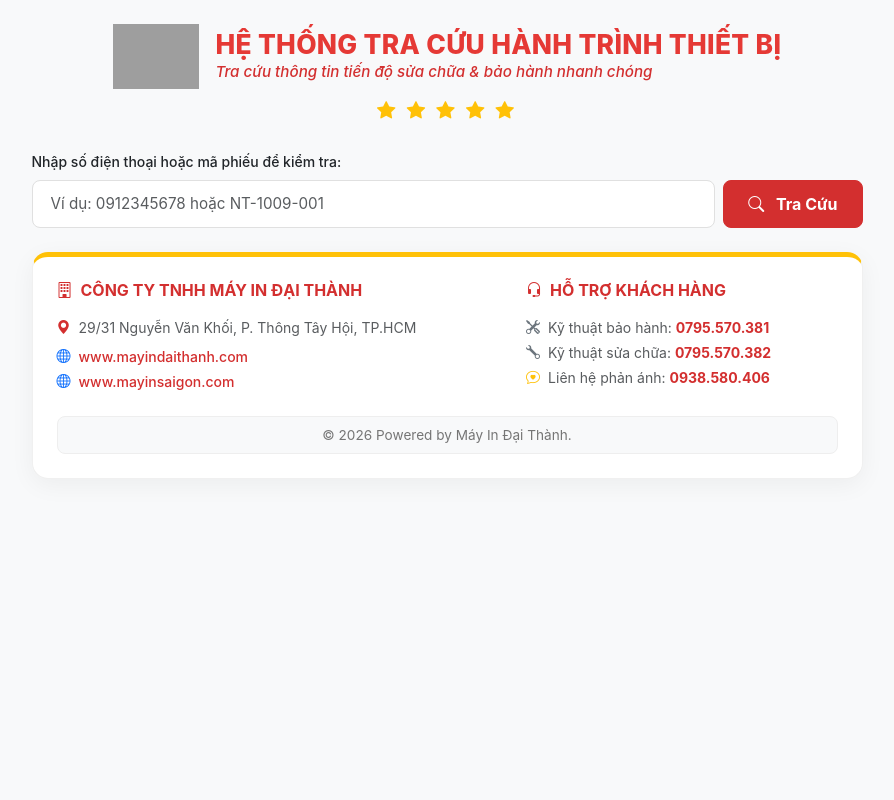
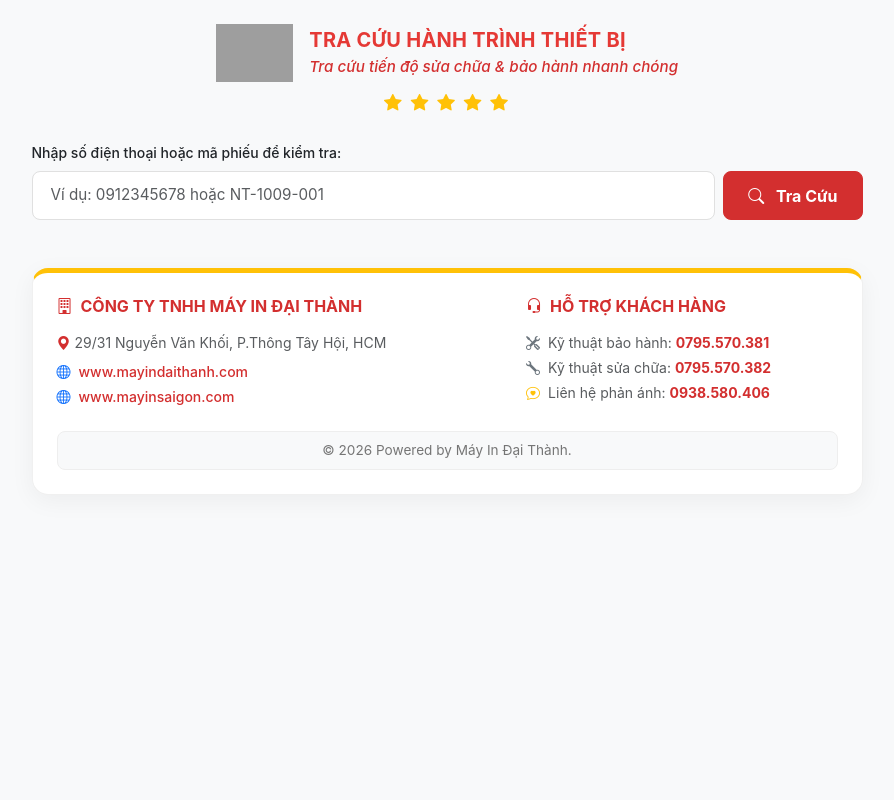
Before and after one commit to thangdcgv/cskh, a FastAPI app: page /tracking in a window 1280 px wide. Shown: the whole page, without its empty margins (193-1087 px from the left). Run offline with FastAPI, Linux system fonts and the light colour scheme; parts of the project's set-up code (start-up, migrations or seed data) failed here and were passed over; grey boxes are pictures that could not be loaded.

Commit message:
update logo

```diff
--- a/routers/auth.py
+++ b/routers/auth.py
@@ -1,4 +1,5 @@
 import logging
+import os
 import uuid
 from pathlib import Path
 from typing import Optional, Dict, Any, Tuple
@@ -11,14 +12,14 @@ from starlette.concurrency import run_in_threadpool
 from database import supabase, supabase_admin
 
 logger = logging.getLogger(__name__)
-router = APIRouter()
+router = APIRouter(prefix="", tags=["Authentication"])
 
 # =========================================================
-# CẤU HÌNH HẰNG SỐ
+# CẤU HÌNH HẰNG SỐ CHUYÊN CHO HỆ THỐNG SỬA CHỮA (REPAIR)
 # =========================================================
-APP_CODE = "CENTER"
+APP_CODE = os.getenv("APP_CODE", "REPAIR")  # Mã phân định ứng dụng Tiếp nhận & Sửa chữa
 SUPER_ADMIN_ROLES = {"super admin", "system admin"}
-ALLOWED_ROLES = {"user", "admin", "super admin", "system admin", "ktv", "lễ tân"}
+ALLOWED_ROLES = {"user", "admin", "super admin", "system admin"}
 
 BASE_DIR = Path(__file__).resolve().parent
 TEMPLATES_DIR = (
@@ -87,6 +88,7 @@ def extract_user_from_session(request: Request) -> Optional[Dict[str, Any]]:
 
 
 async def verify_active_session(user_id: str, session_token: str) -> bool:
+    """Xác minh phiên làm việc còn hiệu lực trong DB với APP_CODE = 'REPAIR'"""
     def _check():
         res = supabase_admin.table("user_sessions").select("id") \
             .eq("user_id", user_id).eq("app_code", APP_CODE) \
@@ -97,11 +99,11 @@ async def verify_active_session(user_id: str, session_token: str) -> bool:
         return await run_in_threadpool(_check)
     except Exception as e:
         logger.error(f"VERIFY SESSION DB ERROR: {e}")
-        return False  # Fail-closed: DB lỗi -> từ chối kết nối
+        return False  # Fail-closed: DB lỗi -> Từ chối kết nối
 
 
 async def require_login(request: Request) -> Dict[str, Any]:
-    """Dependency / Helper: Lấy thông tin user hiện tại hoặc bắn lỗi 401 nếu hết hạn"""
+    """Dependency: Lấy thông tin user hiện tại hoặc bắn lỗi 401 nếu hết hạn"""
     user = extract_user_from_session(request)
     if not user:
         raise HTTPException(
@@ -117,7 +119,6 @@ async def require_login(request: Request) -> Dict[str, Any]:
     return user
 
 
-# Tái sử dụng require_login để tránh lặp code
 get_current_user = require_login
 
 
@@ -130,9 +131,7 @@ async def get_current_user_or_redirect(request: Request) -> Optional[Dict[str, A
 
 
 def get_redirect_url_by_role(role: str) -> str:
-    role_clean = str(role or "user").strip().lower()
-    if role_clean in SUPER_ADMIN_ROLES or role_clean == "admin":
-        return "/settings"
+    """Định tuyến sau khi đăng nhập: Điều hướng về Màn hình Lễ tân Tiếp nhận (/) cho tất cả vai trò"""
     return "/"
 
 
@@ -141,10 +140,9 @@ def get_redirect_url_by_role(role: str) -> str:
 # =========================================================
 @router.get("/login", response_class=HTMLResponse)
 async def login_page(request: Request):
-    user = request.session.get("user")
+    user = request.session.get("user_id")
     if user:
-        # Chuyển về trang chủ Lễ tân thay vì trang Cài đặt
-        return RedirectResponse(url="/", status_code=303)
+        return RedirectResponse(url="/", status_code=status.HTTP_303_SEE_OTHER)
     return templates.TemplateResponse("login.html", {"request": request})
 
 
@@ -158,7 +156,7 @@ async def login(
     if not email_or_user or not password:
         return render_template(request, "login.html", {"error": "Vui lòng nhập đầy đủ thông tin."}, status_code=400)
 
-    # Xử lý nhập username hoặc email
+    # Xử lý đăng nhập bằng username hoặc email
     login_email = email_or_user
     if "@" not in login_email:
         login_email = f"{login_email}@gmail.com"
@@ -173,7 +171,7 @@ async def login(
 
         auth_id = str(auth_res.user.id)
 
-        # Truy vấn thông tin tài khoản từ DB
+        # Truy vấn thông tin người dùng từ DB
         def _fetch_profile():
             return supabase_admin.table("quan_tri_vien").select("*") \
                 .eq("auth_id", auth_id).limit(1).execute()
@@ -199,7 +197,7 @@ async def login(
         device_type = detect_device_type(user_agent)
         new_session_token = str(uuid.uuid4())
 
-        # Đồng bộ session vào DB
+        # Đồng bộ session vào DB (Xóa session cũ của cùng thiết bị + APP_CODE)
         def _sync_session():
             supabase_admin.table("user_sessions").delete() \
                 .eq("user_id", auth_id).eq("app_code", APP_CODE) \
@@ -230,7 +228,7 @@ async def login(
             "access_token": auth_res.session.access_token if auth_res.session else None,
         })
 
-        return RedirectResponse(url=get_redirect_url_by_role(role), status_code=303)
+        return RedirectResponse(url=get_redirect_url_by_role(role), status_code=status.HTTP_303_SEE_OTHER)
 
     except Exception as e:
         logger.warning(f"LOGIN FAILED cho tài khoản '{email_or_user}': {e}")
@@ -259,7 +257,7 @@ async def logout(request: Request):
             logger.error(f"LOGOUT ERROR: {e}")
 
     request.session.clear()
-    return RedirectResponse(url="/login", status_code=303)
+    return RedirectResponse(url="/login", status_code=status.HTTP_303_SEE_OTHER)
 
 
 # =========================================================
@@ -268,7 +266,7 @@ async def logout(request: Request):
 @router.get("/change-password", response_class=HTMLResponse)
 async def change_password_page(request: Request):
     if not await get_current_user_or_redirect(request):
-        return RedirectResponse(url="/login", status_code=303)
+        return RedirectResponse(url="/login", status_code=status.HTTP_303_SEE_OTHER)
     return render_template(request, "change_password.html", {"error": None, "success": None})
 
 
@@ -280,19 +278,17 @@ async def change_password_submit(
 ):
     user = await get_current_user_or_redirect(request)
     if not user:
-        return RedirectResponse(url="/login", status_code=303)
+        return RedirectResponse(url="/login", status_code=status.HTTP_303_SEE_OTHER)
 
     valid, err = is_valid_password(new_password)
     if not valid:
         return render_template(request, "change_password.html", {"error": err, "success": None}, status_code=400)
 
     try:
-        # Xác minh mật khẩu hiện tại
         await run_in_threadpool(
             supabase.auth.sign_in_with_password,
             {"email": user["email"], "password": current_password}
         )
-        # Cập nhật mật khẩu mới qua Admin API
         await run_in_threadpool(
             supabase_admin.auth.admin.update_user_by_id,
             user["auth_id"],
--- a/templates/login.html
+++ b/templates/login.html
@@ -185,7 +185,7 @@ button[type="submit"]:disabled {
     loading="lazy">
 
   <h2>TRUNG TÂM QUẢN TRỊ</h2>
-  <p class="subtitle">Ứng dụng tập trung</p>
+  <p class="subtitle">Quản lý thiết bị</p>
 
   {% if error %}
   <div class="error-msg">
@@ -207,7 +207,7 @@ button[type="submit"]:disabled {
         id="email"
         name="email"
         required
-        placeholder="VD: admin hoặc admin@gmail.com"
+        placeholder="VD:  username@gmail.com"
         autocomplete="username">
     </div>
 
@@ -235,7 +235,7 @@ button[type="submit"]:disabled {
   </form>
 
   <div class="footer-text">
-    &copy; Máy In Đại Thành — Tất cả quyền được bảo lưu
+    &copy; 2026 Powered by Technical team - Máy In Đại Thành.
   </div>
 </div>
 
--- a/templates/tracking.html
+++ b/templates/tracking.html
@@ -27,26 +27,37 @@
         .header-title {
             color: #e53935;
             font-weight: 800;
-            font-size: 1.65rem;
-            letter-spacing: 0.3px;
+            font-size: 1.33rem;
+            letter-spacing: 0.25px;
         }
         .header-subtitle {
             color: #d32f2f;
             font-style: italic;
-            font-size: 0.95rem;
+            font-size: 0.85rem;
             font-weight: 500;
         }
         .stars-container {
             color: #ffc107;
-            font-size: 1.15rem;
-            letter-spacing: 3px;
+            font-size: 0.9rem;
+            letter-spacing: 2px;
         }
         .brand-logo {
-            max-height: 65px;
+            max-height: 58px;
             width: auto;
             object-fit: contain;
         }
-
+        /* Màn hình từ Tablet / Desktop trở lên */
+        @media (min-width: 576px) {
+            .brand-logo {
+                height: 60px;
+            }
+            .header-subtitle {
+                font-size: 0.95rem;
+            }
+            .stars-container {
+                font-size: 1.1rem;
+            }
+        }
         /* Search Section */
         .search-input-group .form-control {
             border: 1px solid #e0e0e0;
@@ -126,19 +137,20 @@
         .text-brand-red {
             color: #d32f2f !important;
         }
+
     </style>
 </head>
 <body>
 
     <!-- Header & Logo -->
-    <header class="container my-4 text-center">
-        <div class="d-flex align-items-center justify-content-center gap-3 mb-2 flex-wrap">
-            <a href="/tracking">
+    <header class="container my-3 my-md-4 text-center">
+        <div class="d-flex align-items-center justify-content-center gap-2 gap-sm-3 mb-2 flex-wrap">
+            <a href="/tracking" class="d-inline-block">
                 <img src="https://ejbillnpxxiubbiyyaxn.supabase.co/storage/v1/object/public/publicLogo/LOGO.png" alt="Máy In Đại Thành" class="brand-logo">
             </a>
             <div class="text-center text-sm-start">
-                <h1 class="header-title m-0">HỆ THỐNG TRA CỨU HÀNH TRÌNH THIẾT BỊ</h1>
-                <div class="header-subtitle">Tra cứu thông tin tiến độ sửa chữa & bảo hành nhanh chóng</div>
+                <h1 class="header-title mb-1 fs-5 fs-sm-3 fw-bold">TRA CỨU HÀNH TRÌNH THIẾT BỊ</h1>
+                <div class="header-subtitle small">Tra cứu tiến độ sửa chữa & bảo hành nhanh chóng</div>
             </div>
         </div>
         <div class="stars-container mt-1">
@@ -149,14 +161,13 @@
             <i class="bi bi-star-fill"></i>
         </div>
     </header>
-
     <!-- Nội dung chính -->
-    <main class="container mb-5 flex-grow-1">
+    <main class="container mb-8 flex-grow-1">
         <div class="row justify-content-center">
             <div class="col-12 col-md-10 col-lg-9">
 
                 <!-- Khung tìm kiếm -->
-                <div class="mb-4">
+                <div class="mb-5">
                     <label for="searchInput" class="form-label fw-medium text-dark small mb-2">Nhập số điện thoại hoặc mã phiếu để kiểm tra:</label>
                     <div class="input-group search-input-group">
                         <input type="text" id="searchInput" class="form-control rounded-3" placeholder="Ví dụ: 0912345678 hoặc NT-1009-001" autocomplete="off">
@@ -277,7 +288,7 @@
                     <div class="row g-4 text-start">
                         <div class="col-md-7">
                             <h6 class="fw-bold text-brand-red mb-3"><i class="bi bi-building me-2"></i>CÔNG TY TNHH MÁY IN ĐẠI THÀNH</h6>
-                            <p class="text-muted small mb-2"><i class="bi bi-geo-alt-fill text-brand-red me-2"></i>29/31 Nguyễn Văn Khối, P. Thông Tây Hội, TP.HCM</p>
+                            <p class="text-muted small mb-2"><i class="bi bi-geo-alt-fill text-brand-red me-1"></i>29/31 Nguyễn Văn Khối, P.Thông Tây Hội, HCM</p>
                             <p class="text-muted small mb-1"><i class="bi bi-globe me-2 text-primary"></i><a href="https://www.mayindaithanh.com" target="_blank" class="text-brand-red fw-medium text-decoration-none">www.mayindaithanh.com</a></p>
                             <p class="text-muted small mb-0"><i class="bi bi-globe me-2 text-primary"></i><a href="https://www.mayinsaigon.com" target="_blank" class="text-brand-red fw-medium text-decoration-none">www.mayinsaigon.com</a></p>
                         </div>
```
Also changed, not shown: templates/base.html (+6 -7 lines), static/manifest.json.
